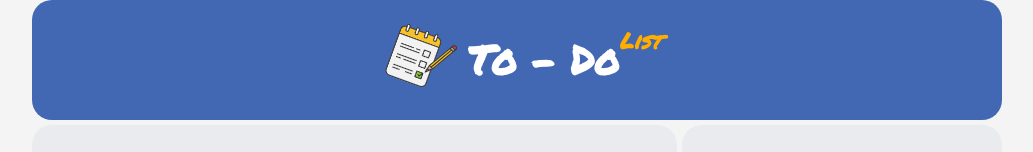
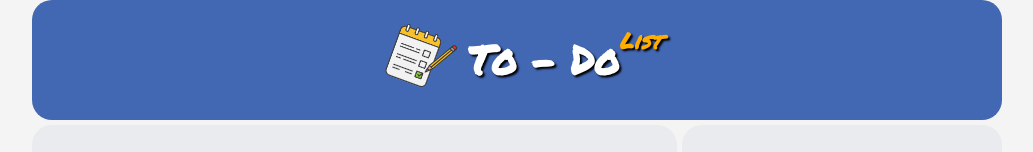
Before and after one commit to millerm30/todo, a plain HTML site: page index.html in a window 1280 px wide. Shown: the top 152 px of the page, without its empty margins (128-1161 px from the left). Drawn offline with Linux system fonts and the light colour scheme.

Commit message:
added text shadow to app name css

```diff
--- a/stylesheets/main.css
+++ b/stylesheets/main.css
@@ -84,6 +84,7 @@ body {
     font-size: 40px;
     color: #fff;
     font-family: 'Permanent Marker', cursive, 'Roboto', Arial, Helvetica, sans-serif;
+    text-shadow: 2px 2px 2px #000;
 }
 
 .app-name .wow sup {
```
